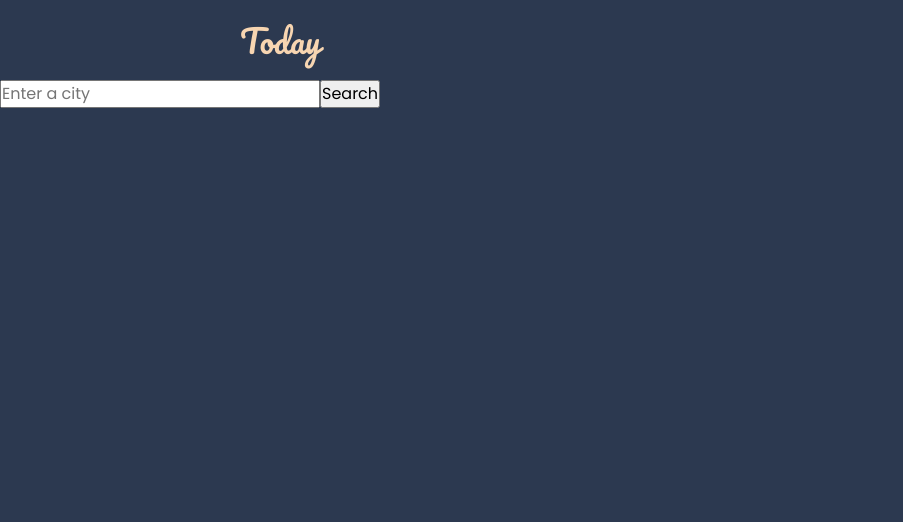
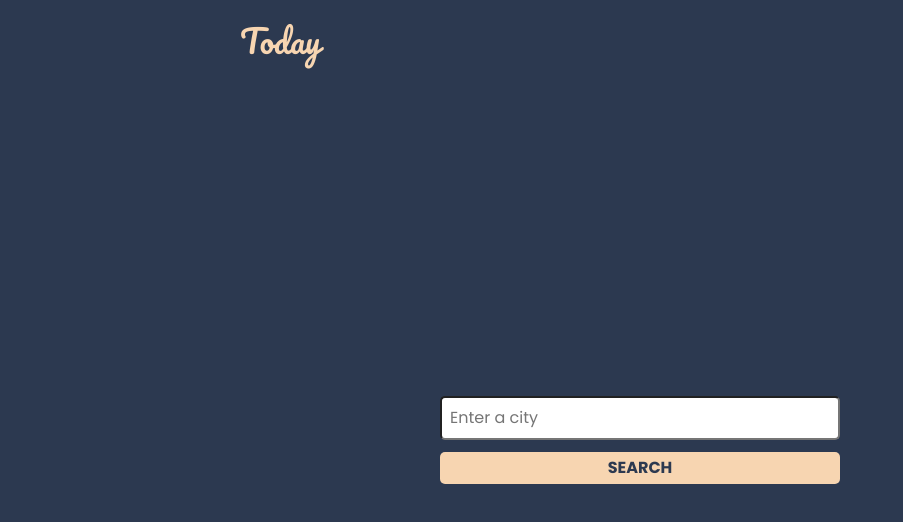
Before and after one commit to jonichi16/odin-weather-app, a website built with webpack: page dist/index.html in a window 1280 px wide. Shown: the whole page, without its empty margins (0-903 px from the left). Built offline with Linux system fonts and the light colour scheme.

Commit message:
style: Add styling to search form

```diff
--- a/src/stylesheets/styles.css
+++ b/src/stylesheets/styles.css
@@ -13,6 +13,12 @@ body {
   font-family: var(--font-primary);
 }
 
+.content {
+  height: 100%;
+  display: flex;
+  flex-direction: column;
+}
+
 .header {
   width: min(90%, 800px);
   margin-inline: auto;
@@ -23,3 +29,43 @@ body {
   font-family: var(--font-logo);
   font-size: 2rem;
 }
+
+.main {
+  flex: 1;
+  width: min(90%, 800px);
+  margin-inline: auto;
+  display: flex;
+  align-items: center;
+}
+
+.form {
+  max-width: 400px;
+  margin-inline: auto;
+}
+
+.search-input {
+  width: 100%;
+  padding: 0.5em;
+  margin-bottom: 0.75em;
+  border-radius: 5px;
+}
+
+.search-btn {
+  width: 100%;
+  border: none;
+  padding: 0.25em 0;
+  text-transform: uppercase;
+  font-weight: 700;
+  background-color: var(--color-secondary);
+  color: var(--color-primary);
+  border-radius: 5px;
+}
+
+.search-btn:hover,
+.search-btn:focus {
+  opacity: 0.9;
+}
+
+.search-btn:active {
+  transform: scale(0.9);
+}
```
Also changed, not shown: dist/main.js.
